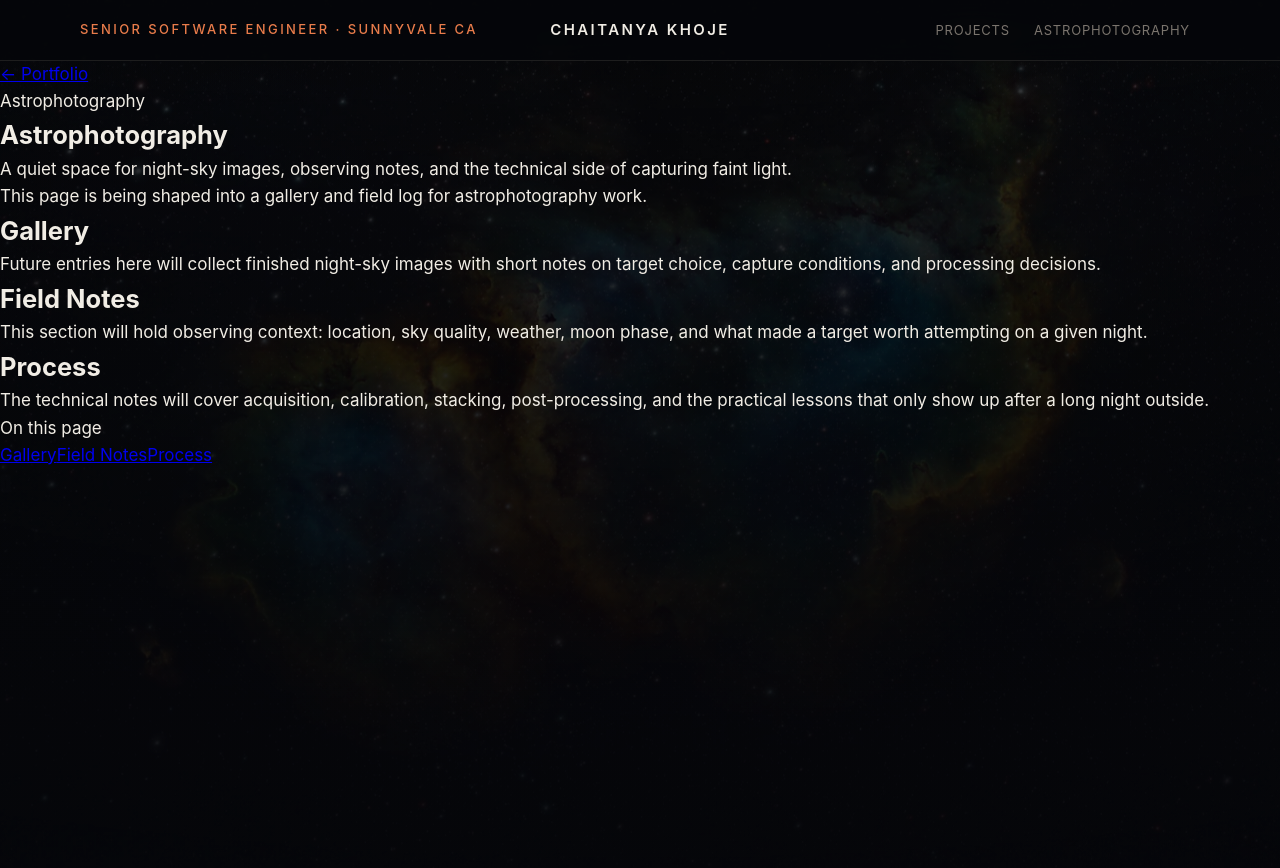
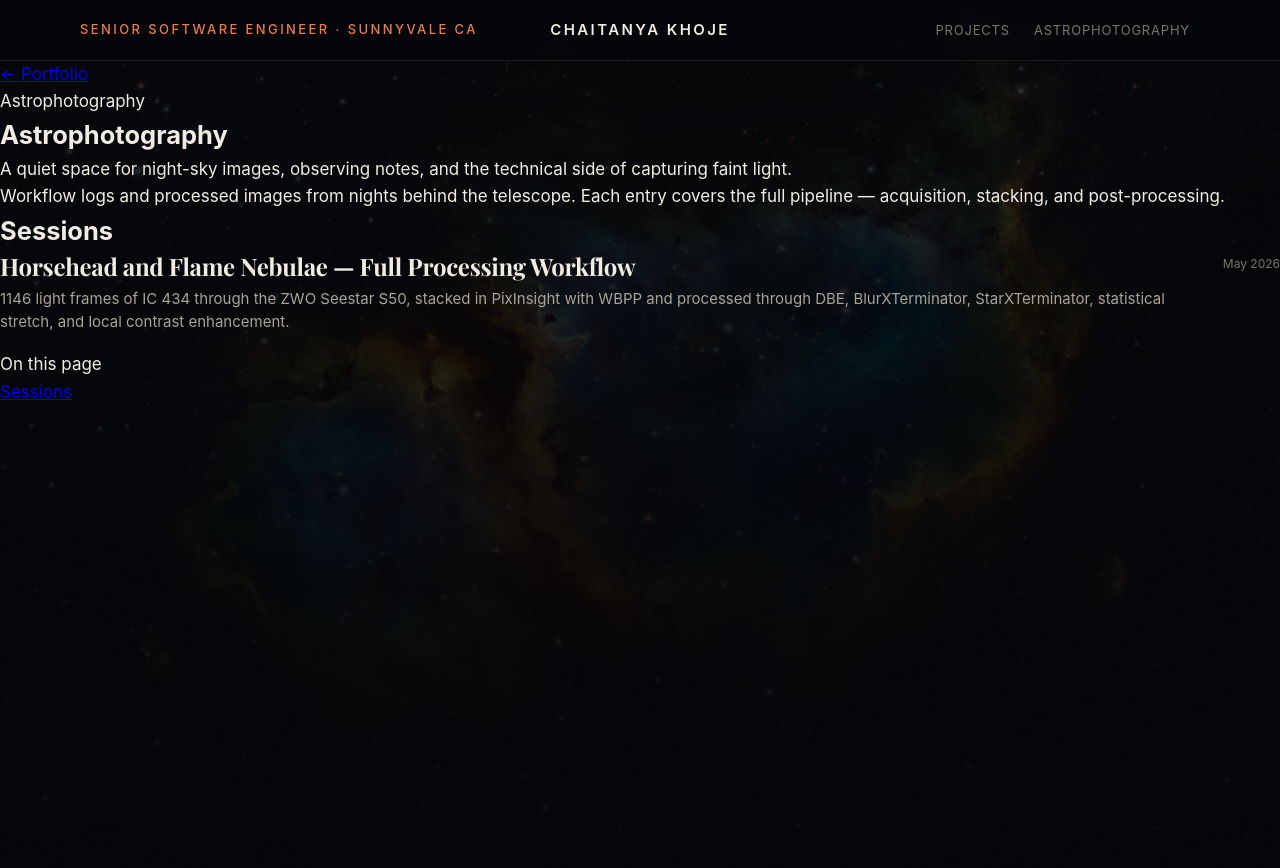
Before and after one commit to ChaitanyaKhoje/chaitanyakhoje.github.io, a Jekyll site: the page built from astrophotography.html, in a window 1280 px wide. Shown: the top 868 px of the page. Built offline with Jekyll 4.4.1, drawn with Linux system fonts in a browser that asks for light colours; some web fonts are replaced; a script that is not in the unit is left out.

Commit message:
fix: keep astro posts out of portfolio feed and wire up astro index
- Home layout: skip posts with layout=astro-workflow from the
  Latest Projects section
- Astrophotography page: replace placeholder copy with a live post
  listing filtered to layout=astro-workflow posts
- Astro-workflow layout: add ← Astrophotography back link in the
  mission bar status strip
- portfolio.css: add .db-back-link styles

Co-Authored-By: Claude Sonnet 4.6 <noreply@anthropic.com>

```diff
--- a/_layouts/astro-workflow.html
+++ b/_layouts/astro-workflow.html
@@ -15,6 +15,7 @@ layout: default
   <header class="db-mission-bar" id="db-mission-bar">
     <!-- Status strip -->
     <div class="db-status-strip">
+      <a class="db-back-link" href="{{ '/astrophotography/' | relative_url }}">← Astrophotography</a>
       <span class="db-status-live">
         <span class="db-status-dot"></span>
         STATION // OPERATIONAL
--- a/_layouts/home.html
+++ b/_layouts/home.html
@@ -31,7 +31,7 @@ layout: default
       <!-- Projects -->
       <section class="writing-section" id="projects">
         <p class="section-label">Latest Projects</p>
-        {% for post in site.posts %}
+        {% for post in site.posts %}{% unless post.layout == "astro-workflow" %}
         <div class="post-row">
           <div class="post-row-body">
             <a class="post-title" href="{{ post.url | relative_url }}">{{ post.title }}</a>
@@ -39,7 +39,7 @@ layout: default
           </div>
           <span class="post-date">{{ post.date | date: "%b %Y" }}</span>
         </div>
-        {% endfor %}
+        {% endunless %}{% endfor %}
       </section>
 
     </main>
--- a/assets/css/portfolio.css
+++ b/assets/css/portfolio.css
@@ -795,6 +795,17 @@ body.astro-page .article-shell {
   border-bottom: 1px solid var(--db-rule);
 }
 
+.db-back-link {
+  color: var(--db-mute);
+  text-decoration: none;
+  font-size: 10px;
+  letter-spacing: 1.4px;
+  text-transform: uppercase;
+  margin-right: 4px;
+  transition: color 0.15s;
+}
+.db-back-link:hover { color: var(--db-a2); }
+
 .db-status-strip {
   padding: 9px 40px;
   display: flex;
--- a/astrophotography.html
+++ b/astrophotography.html
@@ -25,16 +25,21 @@ body_class: astro-page
     </header>
 
     <div class="prose">
-      <p>This page is being shaped into a gallery and field log for astrophotography work.</p>
+      <p>Workflow logs and processed images from nights behind the telescope. Each entry covers the full pipeline — acquisition, stacking, and post-processing.</p>
 
-      <h2>Gallery</h2>
-      <p>Future entries here will collect finished night-sky images with short notes on target choice, capture conditions, and processing decisions.</p>
-
-      <h2>Field Notes</h2>
-      <p>This section will hold observing context: location, sky quality, weather, moon phase, and what made a target worth attempting on a given night.</p>
-
-      <h2>Process</h2>
-      <p>The technical notes will cover acquisition, calibration, stacking, post-processing, and the practical lessons that only show up after a long night outside.</p>
+      {% assign astro_posts = site.posts | where: "layout", "astro-workflow" %}
+      {% if astro_posts.size > 0 %}
+      <h2>Sessions</h2>
+      {% for post in astro_posts %}
+      <div class="post-row">
+        <div class="post-row-body">
+          <a class="post-title" href="{{ post.url | relative_url }}">{{ post.title }}</a>
+          {% if post.description %}<p class="post-desc">{{ post.description }}</p>{% endif %}
+        </div>
+        <span class="post-date">{{ post.date | date: "%b %Y" }}</span>
+      </div>
+      {% endfor %}
+      {% endif %}
     </div>
   </article>
 
```
